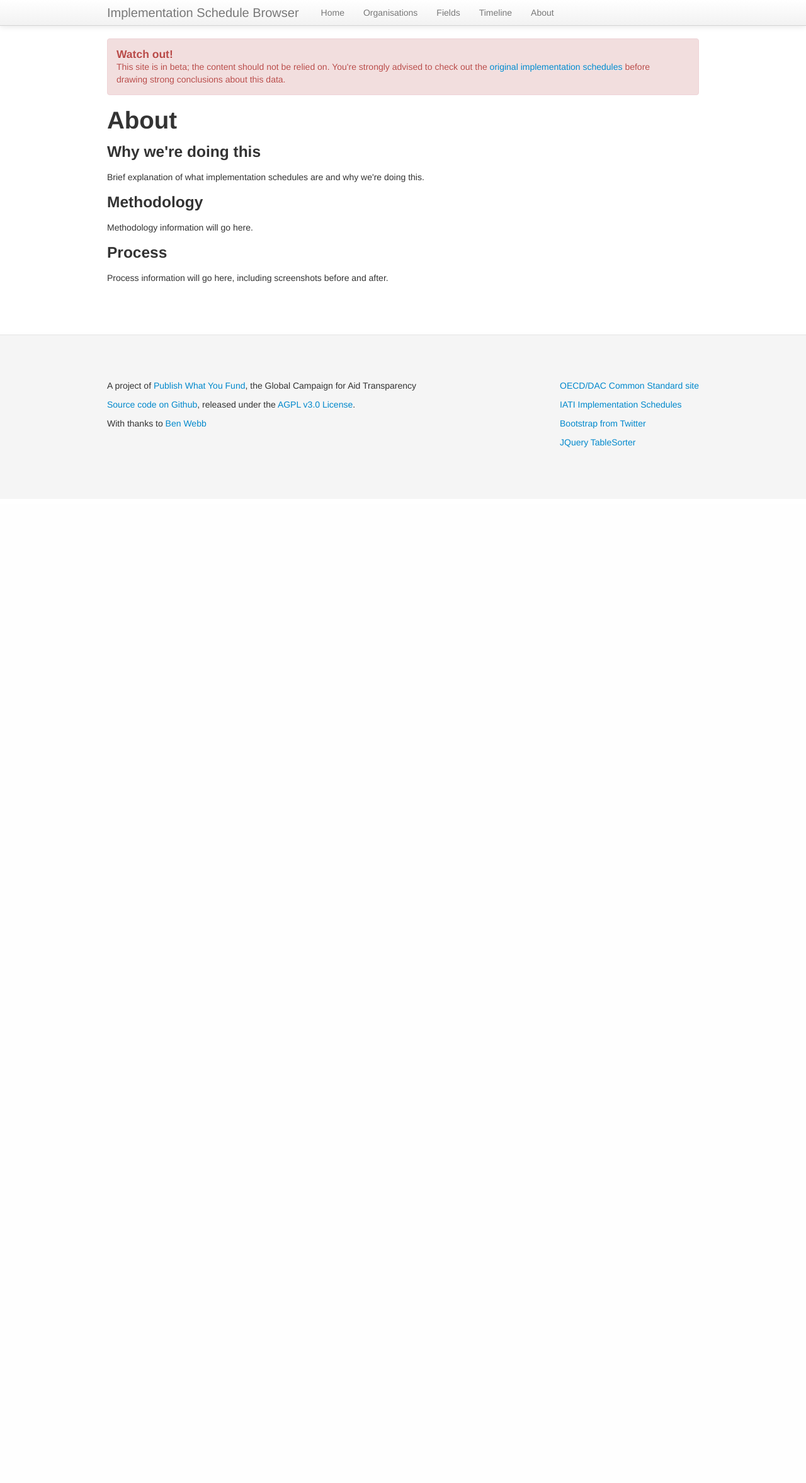
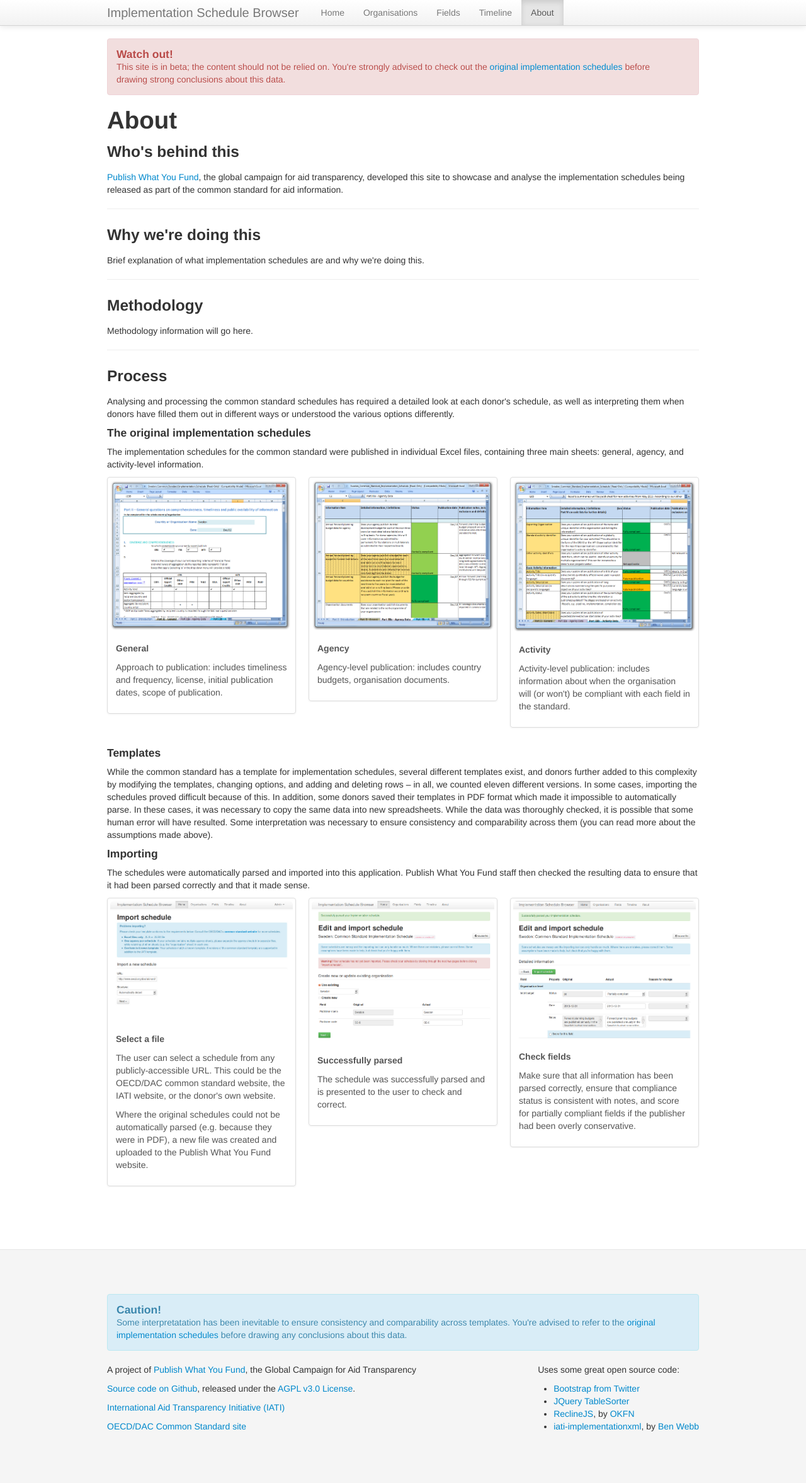
Before and after one commit to pwyf/IATI-Implementation-Schedules, a Flask app: page /about/ in a window 1280 px wide. Shown: the whole page at 63% size. Before the commit the page ends 710 px from the top, so only its background shows below. Run offline with Flask 2, Linux system fonts and the light colour scheme; some libraries are stand-ins or nearby versions.

Commit message:
Add some information to about page

```diff
--- a/impschedules/templates/about.html
+++ b/impschedules/templates/about.html
@@ -1,10 +1,80 @@
-{% set title='About | Implementation schedule browser'%}{% set active_page='login'%}{% extends "base.html" %}
+{% set title='About | Implementation schedule browser'%}{% set active_page='about'%}{% extends "base.html" %}
 {% block content %}
     <h1>About</h1>
+    <h3>Who's behind this</h3>
+    <p><a href="http://publishwhatyoufund.org">Publish What You Fund</a>, the global campaign for aid transparency, developed this site to showcase and analyse the implementation schedules being released as part of the common standard for aid information.</p>
+    <hr />
     <h3>Why we're doing this</h3>
     <p>Brief explanation of what implementation schedules are and why we're doing this.</p>
+    <hr />
     <h3>Methodology</h3>
     <p>Methodology information will go here.</p>
+    <hr />
     <h3>Process</h3>
-    <p>Process information will go here, including screenshots before and after.</p>
+    <p>Analysing and processing the common standard schedules has required a detailed look at each donor's schedule, as well as interpreting them when donors have filled them out in different ways or understood the various options differently.</p>
+    <h4>The original implementation schedules</h4>
+    <p>The implementation schedules for the common standard were published in individual Excel files, containing three main sheets: general, agency, and activity-level information.</p>
+    <ul class="thumbnails">
+        <li class="span4">
+            <div class="thumbnail">
+                <img src="/static/img/sweden1.png" class="img-rounded"/>
+                <div class="caption">
+                    <h5>General</h5>
+                    <p>Approach to publication: includes timeliness and frequency, license, initial publication dates, scope of publication.</p>
+                </div>
+            </div>
+        </li>
+        <li class="span4">
+            <div class="thumbnail">
+                <img src="/static/img/sweden2.png" class="img-rounded"/>
+                <div class="caption">
+                    <h5>Agency</h5>
+                    <p>Agency-level publication: includes country budgets, organisation documents.</p>
+                </div>
+            </div>
+        </li>
+        <li class="span4">
+            <div class="thumbnail">
+                <img src="/static/img/sweden3.png" class="img-rounded"/>
+                <div class="caption">
+                    <h5>Activity</h5>
+                    <p>Activity-level publication: includes information about when the organisation will (or won't) be compliant with each field in the standard.</p>
+                </div>
+            </div>
+        </li>
+    </ul>
+    <h4>Templates</h4>
+    <p>While the common standard has a template for implementation schedules, several different templates exist, and donors further added to this complexity by modifying the templates, changing options, and adding and deleting rows &ndash; in all, we counted eleven different versions. In some cases, importing the schedules proved difficult because of this. In addition, some donors saved their templates in PDF format which made it impossible to automatically parse. In these cases, it was necessary to copy the same data into new spreadsheets. While the data was thoroughly checked, it is possible that some human error will have resulted. Some interpretation was necessary to ensure consistency and comparability across them (you can read more about the assumptions made above).</p>
+    <h4>Importing</h4>
+    <p>The schedules were automatically parsed and imported into this application. Publish What You Fund staff then checked the resulting data to ensure that it had been parsed correctly and that it made sense.</p>
+    <ul class="thumbnails">
+        <li class="span4">
+            <div class="thumbnail">
+                <img src="/static/img/import.png" class="img-rounded"/>
+                <div class="caption">
+                    <h5>Select a file</h5>
+                    <p>The user can select a schedule from any publicly-accessible URL. This could be the OECD/DAC common standard website, the IATI website, or the donor's own website.</p>
+                    <p>Where the original schedules could not be automatically parsed (e.g. because they were in PDF), a new file was created and uploaded to the Publish What You Fund website.</p>
+                </div>
+            </div>
+        </li>
+        <li class="span4">
+            <div class="thumbnail">
+                <img src="/static/img/import2.png" class="img-rounded"/>
+                <div class="caption">
+                    <h5>Successfully parsed</h5>
+                    <p>The schedule was successfully parsed and is presented to the user to check and correct.</p>
+                </div>
+            </div>
+        </li>
+        <li class="span4">
+            <div class="thumbnail">
+                <img src="/static/img/import3.png" class="img-rounded"/>
+                <div class="caption">
+                    <h5>Check fields</h5>
+                    <p>Make sure that all information has been parsed correctly, ensure that compliance status is consistent with notes, and score for partially compliant fields if the publisher had been overly conservative.</p>
+                </div>
+            </div>
+        </li>
+    </ul>
 {% endblock %}
--- a/impschedules/templates/base.html
+++ b/impschedules/templates/base.html
@@ -30,7 +30,7 @@
               <li{% if active_page == "organisations" %} class="active"{%endif%}><a href="{{url_for('organisation')}}">Organisations</a></li>
               <li{% if active_page == "elements" %} class="active"{%endif%}><a href="{{url_for('element')}}">Fields</a></li>
               <li{% if active_page == "timeline" %} class="active"{%endif%}><a href="{{url_for('timeline')}}">Timeline</a></li>
-              <li><a href="{{url_for('about')}}">About</a></li>
+              <li{% if active_page == "about" %} class="active"{%endif%}><a href="{{url_for('about')}}">About</a></li>
             </ul>
             {% if auth %}
             <ul class="nav pull-right">
@@ -72,16 +72,23 @@
   </div>
     <footer class="footer">
     <div class="container">
+    <div class="alert alert-info alert-block"><h4>Caution!</h4>
+    <p>Some interpretatation has been inevitable to ensure consistency and comparability across templates. You're advised to refer to the <a href="http://www.oecd.org/dac/aid-architecture/acommonstandard.htm">original implementation schedules</a> before drawing any conclusions about this data.</p>
+    </div>
     <div class="pull-left">
         <p>A project of <a href="http://publishwhatyoufund.org">Publish What You Fund</a>, the Global Campaign for Aid Transparency</p>
         <p><a href="https://github.com/markbrough/IATI-Implementation-Schedules">Source code on Github</a>, released under the <a href="http://www.gnu.org/licenses/agpl-3.0.html">AGPL v3.0 License</a>.</p>
-        <p>With thanks to <a href="http://twitter.com/bjwebb67">Ben Webb</a></p>
+        <p><a href="http://aidtransparency.net">International Aid Transparency Initiative (IATI)</a></p>
+        <p><a href="http://www.oecd.org/dac/aid-architecture/acommonstandard.htm">OECD/DAC Common Standard site</a></p>
     </div>
     <div class="pull-right">
-        <p><a href="http://www.oecd.org/dac/aidarchitecture/acommonstandard.htm">OECD/DAC Common Standard site</a></p>
-        <p><a href="http://aidtransparency.net">IATI</a> <a href="http://aidtransparency.net/implementation">Implementation Schedules</a></p>
-        <p><a href="http://twitter.github.com/bootstrap">Bootstrap from Twitter</a></p>
-        <p><a href="http://tablesorter.com/docs/">JQuery TableSorter</a></p>
+        <p>Uses some great open source code:</p>
+        <ul>
+            <li><a href="http://twitter.github.com/bootstrap">Bootstrap from Twitter</a></li>
+            <li><a href="http://tablesorter.com/docs/">JQuery TableSorter</a></li>
+            <li><a href="http://reclinejs.com/">ReclineJS</a>, by <a href="http://okfn.org">OKFN</a></li>
+            <li><a href="https://github.com/Bjwebb/iati-implementationxml">iati-implementationxml</a>, by <a href="http://twitter.com/bjwebb67">Ben Webb</a></li>
+        </ul>
     </div>
     </div></footer>
 </body>
```
Also changed, not shown: impschedules/static/img/import.png (added), impschedules/static/img/import2.png (added), impschedules/static/img/import3.png (added), impschedules/static/img/sweden1.png (added), impschedules/static/img/sweden2.png (added), impschedules/static/img/sweden3.png (added).
